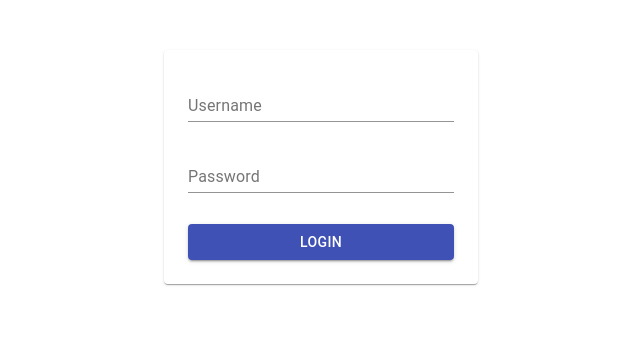
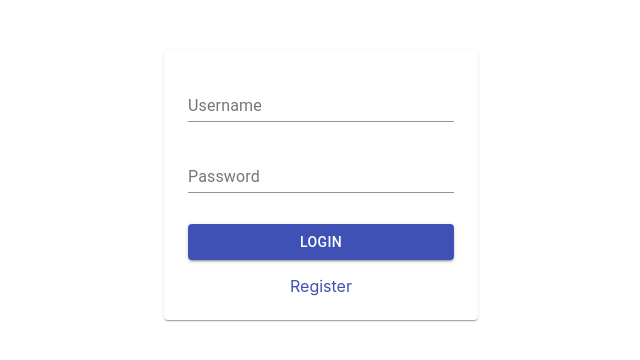
Before and after one commit to vladcyb/todo-typescript, a React (Create React App) app: page /login in a window 1280 px wide. Shown: the top 360 px of the page, without its empty margins (319-959 px from the left). Built offline with nearby package versions, Linux system fonts and the light colour scheme.

Commit message:
add links

```diff
--- a/src/components/auth/LoginForm/index.tsx
+++ b/src/components/auth/LoginForm/index.tsx
@@ -1,13 +1,13 @@
 import { FC, useEffect } from 'react'
 import useField from '../../../hooks/useField'
 import './s.scss'
-import { Box, Button, Card, TextField } from '@material-ui/core'
+import { Box, Button, Card, Link, TextField } from '@material-ui/core'
 import { useAppDispatch } from '../../../store'
 import UserThunk from '../../../store/userReducer/thunk'
 import { useSetters } from '../../../hooks/useSetters'
 import { useSelector } from 'react-redux'
 import { getUser } from '../../../store/userReducer/selectors'
-import { useHistory } from 'react-router-dom'
+import { Link as ReactLink, useHistory } from 'react-router-dom'
 import routes from '../../../routes'
 
 const LoginForm: FC = () => {
@@ -68,6 +68,11 @@ const LoginForm: FC = () => {
           </Button>
         </Box>
       </form>
+      <Box mt={2} textAlign="center">
+        <Link component={ReactLink} to={routes.register.root}>
+          Register
+        </Link>
+      </Box>
     </Card>
   )
 }
--- a/src/components/auth/LoginForm/s.scss
+++ b/src/components/auth/LoginForm/s.scss
@@ -1,3 +1,8 @@
 .LoginForm {
   padding: 24px;
 }
+
+.LoginForm__register {
+  display: block!important;
+  text-align: center;
+}
--- a/src/components/auth/RegisterForm/index.tsx
+++ b/src/components/auth/RegisterForm/index.tsx
@@ -1,9 +1,11 @@
-import { Box, Button, Card, TextField } from '@material-ui/core'
+import { Box, Button, Card, Link, TextField } from '@material-ui/core'
 import useField from '../../../hooks/useField'
 import './s.scss'
 import { useSetters } from '../../../hooks/useSetters'
 import UserThunk from '../../../store/userReducer/thunk'
 import { useAppDispatch } from '../../../store'
+import { Link as ReactLink } from 'react-router-dom'
+import routes from '../../../routes'
 
 
 function RegisterForm() {
@@ -72,6 +74,11 @@ function RegisterForm() {
           </Button>
         </Box>
       </form>
+      <Box mt={2} textAlign="center">
+        <Link component={ReactLink} to={routes.login.root}>
+          Login
+        </Link>
+      </Box>
     </Card>
   )
 }
```
